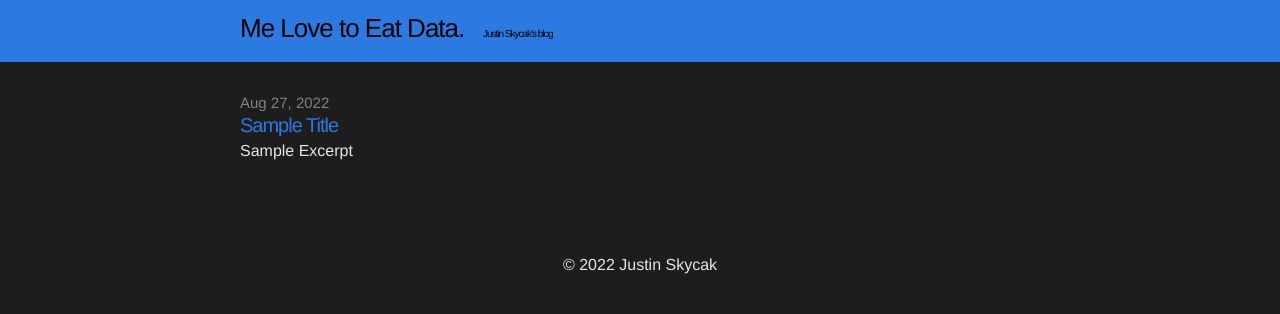
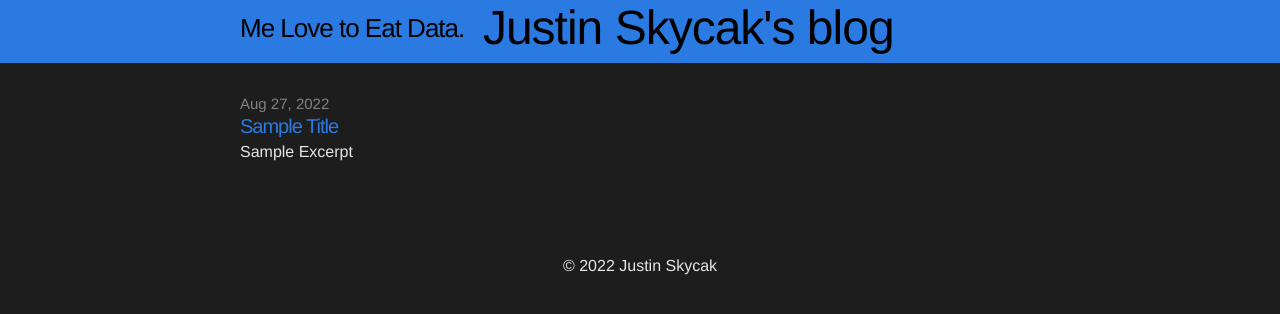
Before and after one commit to quantmonster/quantmonster.github.io, a Jekyll site: the page built from index.html, in a window 1280 px wide. Shown: the top 314 px of the page. Built offline with Jekyll 4.4.1, drawn with Linux system fonts in a browser that asks for light colours.

Commit message:
Update header.html

```diff
--- a/_includes/header.html
+++ b/_includes/header.html
@@ -2,7 +2,7 @@
 
   <div class="wrap">
 
-    <a class="site-title" href="{{ site.baseurl }}/">Me Love to Eat Data. &nbsp;&nbsp;<a class="site-title" href="https://justinmath.com" target="_blank"><font size="1.5em">Justin Skycak's blog</font></a></a>
+    <a class="site-title" href="{{ site.baseurl }}/">Me Love to Eat Data. &nbsp;&nbsp;<a class="site-title" href="https://justinmath.com" target="_blank"><font size="13px">Justin Skycak's blog</font></a></a>
 
     <nav class="site-nav">
 
```
